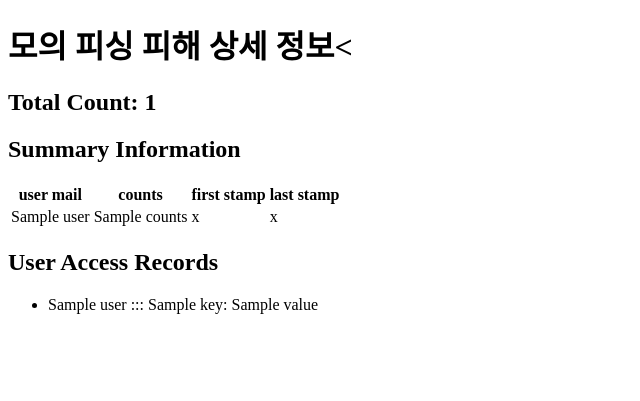
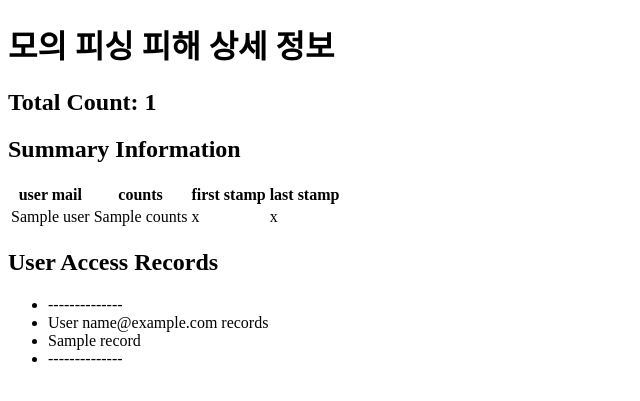
Before and after one commit to kmgyu/Email-spam-penetration-testing, a Flask app: template templates/check_user_counts.html in a window 1280 px wide. Shown: the top 401 px of the page, without its empty margins (0-640 px from the left). Run offline with Flask 3, Linux system fonts and the light colour scheme; the template is opened without the code that fills it: most values are stand-ins (such as "Sample title", 1, 10 or a date in 2020); parts of the project's set-up code (start-up, migrations or seed data) failed here and were passed over; some libraries are stand-ins or nearby versions.

Commit message:
11223344

```diff
--- a/app.py
+++ b/app.py
@@ -187,7 +187,7 @@ def search_spam_warning():
                 'first stamp' : min(info['record']),
                 'last stamp' : max(info['record']),
             }
-        return render_template('check_user_counts.html', summary_info=summary_info, global_count=global_count)
+        return render_template('check_user_counts.html', summary_info=summary_info, global_count=global_count, users_info=users_info)
 
     if mail:
         # 해당 유저의 카운트 증가
--- a/templates/check_user_counts.html
+++ b/templates/check_user_counts.html
@@ -6,7 +6,7 @@
     <title>모의 피싱 피해 상세 정보</title>
 </head>
 <body>
-    <h1>모의 피싱 피해 상세 정보<</h1>
+    <h1>모의 피싱 피해 상세 정보</h1>
     <h2>Total Count: {{ global_count }}</h2>
     <h2>Summary Information</h2>
     <table>
@@ -27,14 +27,15 @@
     </table>
     <h2>User Access Records</h2>
     <ul>
-        {% for user, info in summary_info.items() %}
-            <li>
-                {{user}} :::
-            {% for key, value in info.items() %}
-                {{ key }}: {{ value }}
+        <li>--------------</li>
+        {% for mail, info in users_info.items() %}
+            <li> User {{mail}} records</li>
+            {% for record in info['record'] %}
+                <li>{{ record }}</li>
             {% endfor %}
-            </li>
+            <li>--------------</li>
         {% endfor %}
+    </ul>
     </ul>
 </body>
 </html>
```
